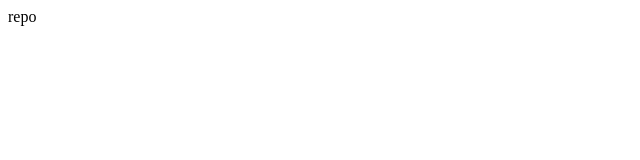
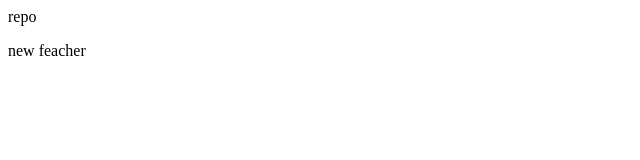
Before and after one commit to chiragkaramchandani/localrepo, a plain HTML site: page index.html in a window 1280 px wide. Shown: the full height of the page, 0-640 px from the left. Drawn offline with Linux system fonts and the light colour scheme.

Commit message:
add feacher

```diff
--- a/index.html
+++ b/index.html
@@ -1 +1,2 @@
 <p>repo</p>
+<p>new feacher</p>
```
